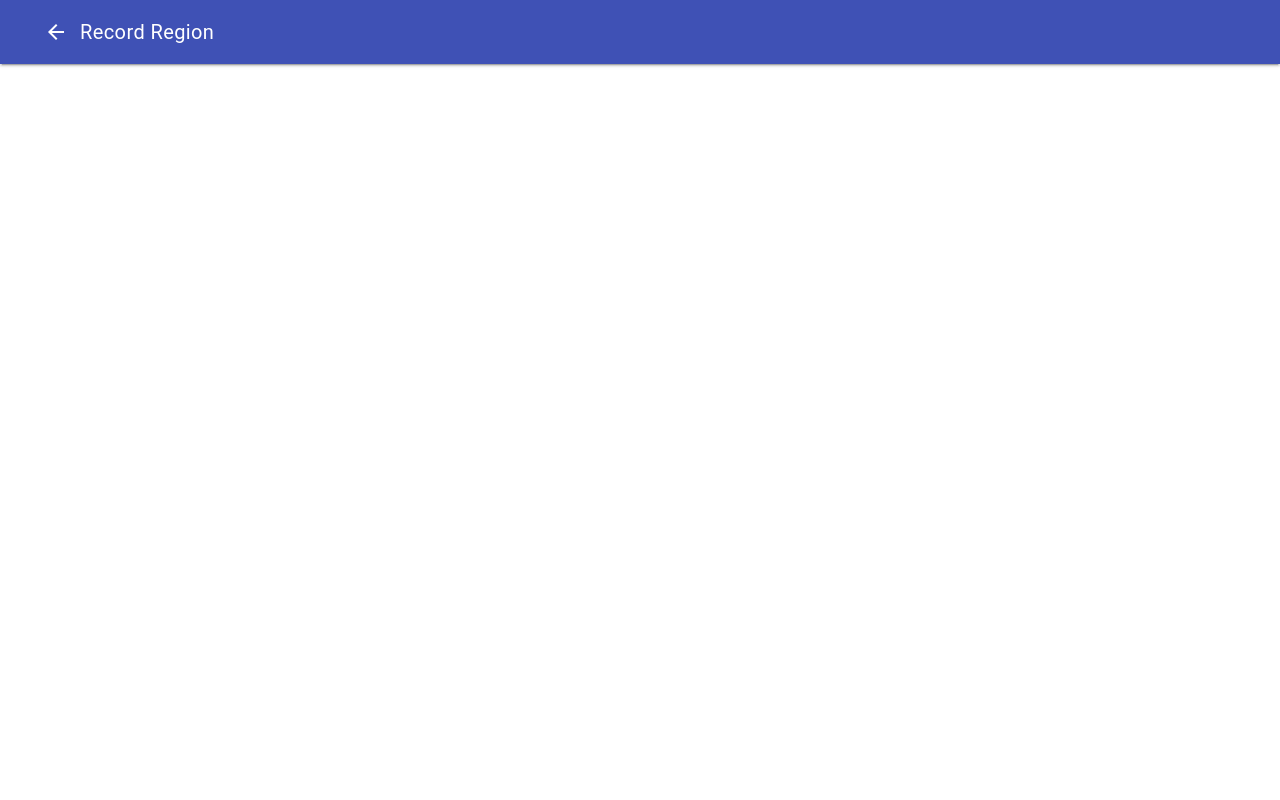
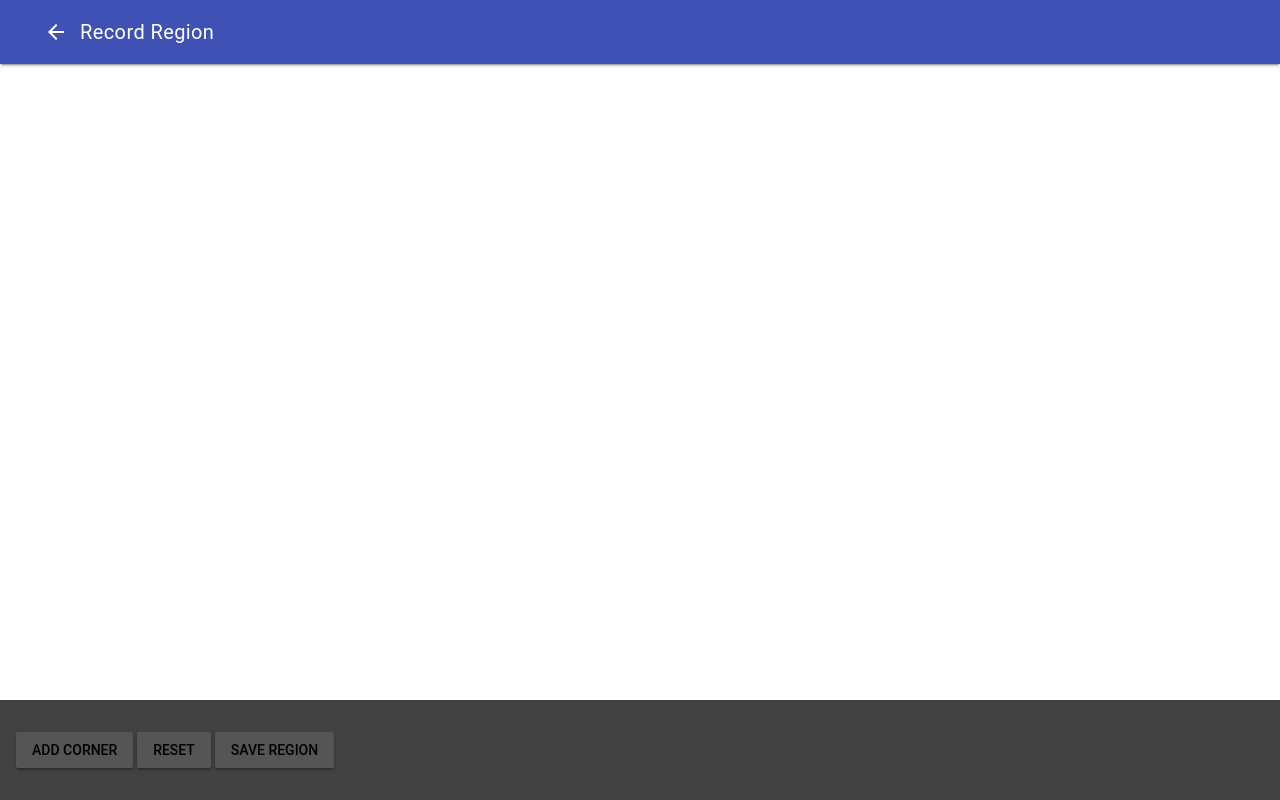
Before and after one commit to lucifernsr/Assignment02, a plain HTML site: page code/recordRegion.html in a window 1280 px wide. Drawn offline with nearby package versions, Linux system fonts and the light colour scheme; some packages are replaced by stand-ins of ours.

Commit message:
Add all the required HTML elements.

```diff
--- a/code/recordRegion.html
+++ b/code/recordRegion.html
@@ -24,8 +24,25 @@
           </header>
           <main class="mdl-layout__content">
               <!--   Main page content here:   -->
+              <div id="map"></div>
 
           </main>
+
+            <footer class = "mdl-mini-footer">
+               <div align="left">
+                   <!-- Raised button with ripple -->
+                   <button class="mdl-button mdl-js-button mdl-button--raised mdl-js-ripple-effect">Add Corner</button>
+
+                   <!-- Raised button with ripple -->
+                   <button class="mdl-button mdl-js-button mdl-button--raised mdl-js-ripple-effect">Reset</button>
+
+                   <!-- Raised button with ripple -->
+                   <button class="mdl-button mdl-js-button mdl-button--raised mdl-js-ripple-effect">Save Region</button>
+               </div>
+
+
+            </footer>
+
           <div id="toast" class="mdl-js-snackbar mdl-snackbar">
             <div class="mdl-snackbar__text"></div>
             <button class="mdl-snackbar__action" type="button"></button>
@@ -36,5 +53,8 @@
         <script defer src="https://code.getmdl.io/1.2.1/material.min.js"></script>
         <script src="js/shared.js"></script>
         <script src="js/recordRegionPage.js"></script>
+        <script async defer
+  src="https://maps.googleapis.com/maps/api/js?v=3&key=AIzaSyART7HqXuP4pN41JtxhyFMbXYtA84-2e7M&libraries=geometry&callback=initMap">
+    </script>
     </body>
 </html>
```
